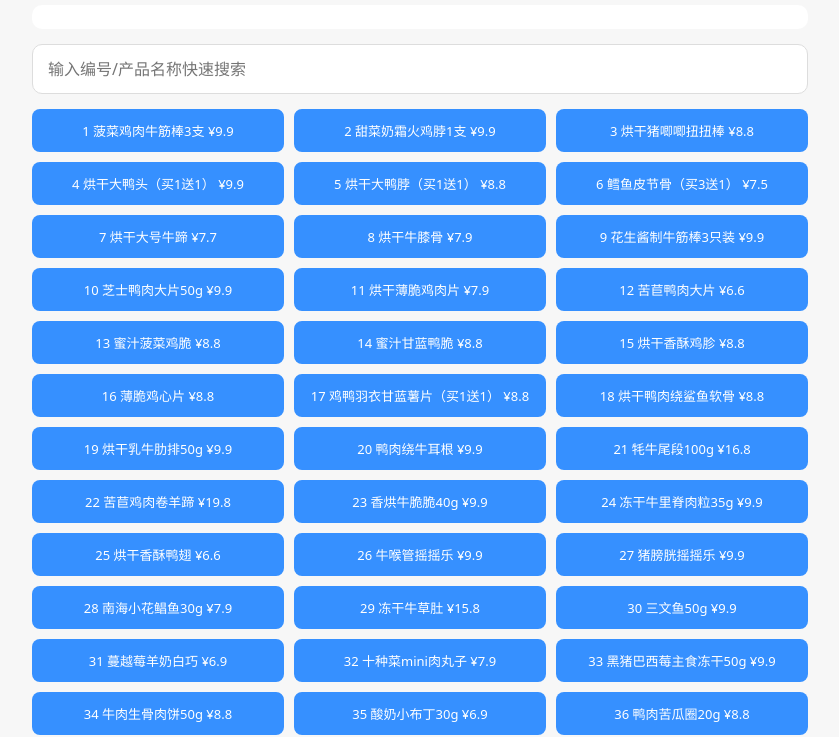
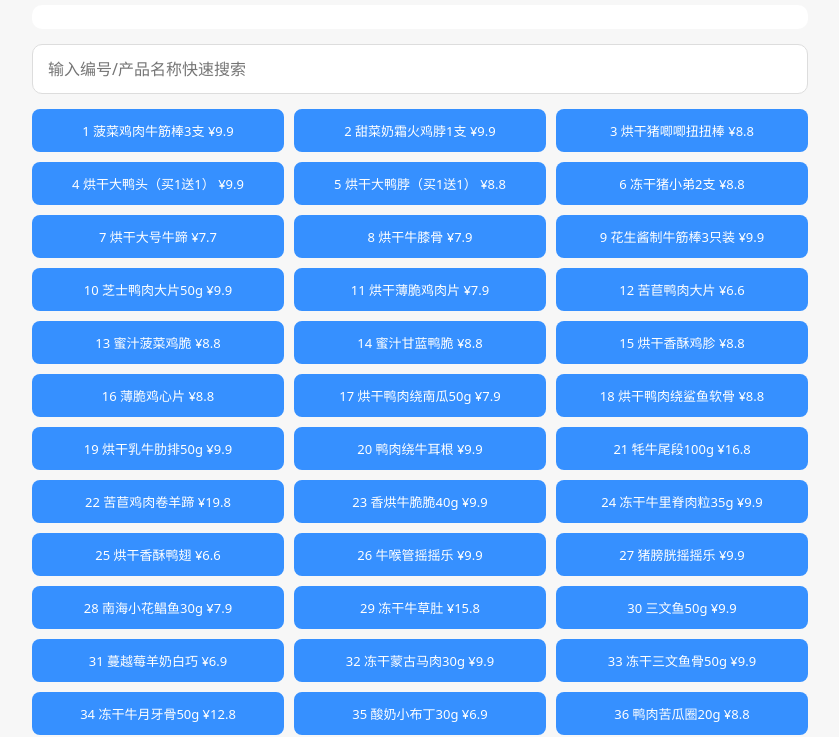
Before and after one commit to viczhangyuetao-dot/github.io, a plain HTML site: page index.html in a window 1280 px wide. Shown: the part 217-954 px from the top of the page, without its empty margins (220-1059 px from the left). Drawn offline with Linux system fonts and the light colour scheme.

Commit message:
Add files via upload

```diff
--- a/index.html
+++ b/index.html
@@ -92,7 +92,7 @@ var goodsList = [
   { "no": "3", "name": "烘干猪唧唧扭扭棒", "price": 8.8 },
   { "no": "4", "name": "烘干大鸭头（买1送1）", "price": 9.9 },
   { "no": "5", "name": "烘干大鸭脖（买1送1）", "price": 8.8 },
-  { "no": "6", "name": "鳕鱼皮节骨（买3送1）", "price": 7.5 },
+  { "no": "6", "name": "冻干猪小弟2支", "price": 8.8 },
   { "no": "7", "name": "烘干大号牛蹄", "price": 7.7 },
   { "no": "8", "name": "烘干牛膝骨", "price": 7.9 },
   { "no": "9", "name": "花生酱制牛筋棒3只装", "price": 9.9 },
@@ -103,7 +103,7 @@ var goodsList = [
   { "no": "14", "name": "蜜汁甘蓝鸭脆", "price": 8.8 },
   { "no": "15", "name": "烘干香酥鸡胗", "price": 8.8 },
   { "no": "16", "name": "薄脆鸡心片", "price": 8.8 },
-  { "no": "17", "name": "鸡鸭羽衣甘蓝薯片（买1送1）", "price": 8.8 },
+  { "no": "17", "name": "烘干鸭肉绕南瓜50g", "price": 7.9 },
   { "no": "18", "name": "烘干鸭肉绕鲨鱼软骨", "price": 8.8 },
   { "no": "19", "name": "烘干乳牛肋排50g", "price": 9.9 },
   { "no": "20", "name": "鸭肉绕牛耳根", "price": 9.9 },
@@ -118,12 +118,12 @@ var goodsList = [
   { "no": "29", "name": "冻干牛草肚", "price": 15.8 },
   { "no": "30", "name": "三文鱼50g", "price": 9.9 },
   { "no": "31", "name": "蔓越莓羊奶白巧", "price": 6.9 },
-  { "no": "32", "name": "十种菜mini肉丸子", "price": 7.9 },
-  { "no": "33", "name": "黑猪巴西莓主食冻干50g", "price": 9.9 },
-  { "no": "34", "name": "牛肉生骨肉饼50g", "price": 8.8 },
+  { "no": "32", "name": "冻干蒙古马肉30g", "price": 9.9 },
+  { "no": "33", "name": "冻干三文鱼骨50g", "price": 9.9 },
+  { "no": "34", "name": "冻干牛月牙骨50g", "price": 12.8 },
   { "no": "35", "name": "酸奶小布丁30g", "price": 6.9 },
   { "no": "36", "name": "鸭肉苦瓜圈20g", "price": 8.8},
-  { "no": "37", "name": "鹅胸磷虾主食冻干50g", "price": 8.8},
+  { "no": "37", "name": "泰利绿唇贻贝30g", "price": 39.8},
   { "no": "38", "name": "鸭肉绕雪梨50g", "price": 7.9 },
   { "no": "39", "name": "鸭肉绕鸭软骨50g", "price": 9.9 },
   { "no": "40", "name": "烘干澄海狮头鹅喉管", "price": 6.9 },
@@ -134,7 +134,7 @@ var goodsList = [
   { "no": "45", "name": "苹果鸭甜甜圈3支", "price": 9.9 },
   { "no": "46", "name": "籽仁拇指羊奶帮5根", "price": 7.9 },
   { "no": "47", "name": "烘干薯泥饼", "price": 8.8 },
-  { "no": "48", "name": "烘干脆瓜双脆", "price": 6.9 },
+  { "no": "48", "name": "烘干鸭肉绕椰条50g", "price": 8.8 },
   { "no": "49", "name": "烘干鸭肉奶钙骨", "price": 6.9 },
   { "no": "50", "name": "鸭肉奶酪棒", "price": 6.9 },
   { "no": "51", "name": "烘干猪蛋片", "price": 8.8 },
@@ -142,7 +142,7 @@ var goodsList = [
   { "no": "53", "name": "鸭肉牛皮棒", "price": 8.8 },
   { "no": "54", "name": "混合口味拇指肠", "price": 6.9 },
   { "no": "55", "name": "烘干鸭肉贝果", "price": 7.9 },
-  { "no": "56", "name": "烘干鸡肉贝果", "price": 7.7 },
+  { "no": "56", "name": "烘干牛舌50g", "price": 8.8 },
   { "no": "57", "name": "鸡肉牛喉管50g", "price": 9.9 },
   { "no": "58", "name": "海藻果蔬奶酪条80g", "price": 8.8 },
   { "no": "59", "name": "鸭肉青瓜40g", "price": 7.9 },
@@ -178,98 +178,99 @@ var goodsList = [
   { "no": "89", "name": "冻干樱花鲜朵朵", "price": 8.8 },
   { "no": "90", "name": "鸡肉草肚云朵", "price": 6.9 },
   { "no": "91", "name": "冻干磷虾", "price": 7.7 },
-  { "no": "92", "name": "彩虹羊奶饼40g", "price": 7.5 },
+  { "no": "92", "name": "北海道奶香小吐司20g", "price": 8.8 },
   { "no": "93", "name": "冻干猪心", "price": 8.8 },
   { "no": "94", "name": "磷虾蛋黄鸭肉松", "price": 6.6 },
   { "no": "95", "name": "猪里脊", "price": 9.9 },
-  { "no": "96", "name": "菠萝蜜", "price": 9.9 },
-  { "no": "97", "name": "乳鸽无菌蛋冻干50g", "price": 8.8 },
-  { "no": "98", "name": "三莓兔夹心酥50g", "price": 8.8 },
-  { "no": "99", "name": "鹿鸭蓝莓姜黄撞奶2块(买3送1)", "price": 7.9 },
-  { "no": "100", "name": "鱼子爆珠主食冻干", "price": 7.9 },
-  { "no": "101", "name": "姜黄蜂蜜鸡", "price": 8.8 },
-  { "no": "102", "name": "彩虹晶球兔肉夹心小方", "price": 12.8 },
-  { "no": "103", "name": "缤纷兔肉莓果饼", "price": 8.8 },
-  { "no": "104", "name": "美毛三色晶球主食冻干50g", "price": 7.9 },
-  { "no": "105", "name": "山竹乳鸽生骨肉50g", "price": 7.9 },
-  { "no": "106", "name": "草肚便便", "price": 8.8 },
-  { "no": "107", "name": "高白鲑蔬立方", "price": 8.8 },
-  { "no": "108", "name": "鸭肉蛋奶夹心华夫饼50g", "price": 9.9 },
-  { "no": "109", "name": "混合芽苗（买4送1）", "price": 9.9 },
-  { "no": "110", "name": "六莓粒（买4送1）", "price": 9.9 },
-  { "no": "111", "name": "缤纷蔬菜拌拌乐（买4送1）", "price": 8.8 },
-  { "no": "112", "name": "羽衣甘蓝兔肉晶球夹心棒50g", "price": 8.8 },
-  { "no": "113", "name": "蔓越莓烤奶皮子40g", "price": 8.8 },
-  { "no": "114", "name": "黄桃烤奶皮子40g", "price": 8.8 },
-  { "no": "115", "name": "北海道奶香小吐司20g", "price": 8.8 },
-  { "no": "116", "name": "流心羊奶百奇棒40g", "price": 7.9 },
-  { "no": "117", "name": "A2羊奶奶砖（买1送1）", "price": 9.9 },
-  { "no": "118", "name": "肉蛋奶脆脆砖50g", "price": 7.9 },
-  { "no": "119", "name": "巨无霸彩虹酱甜甜圈1支", "price": 26.8 },
-  { "no": "120", "name": "种子奶酱鸭脖1支", "price": 7.9 },
-  { "no": "121", "name": "香蕉黄油小熊12只", "price": 12.8 },
-  { "no": "122", "name": "半熟芝士2支", "price": 8.8 },
-  { "no": "123", "name": "鲜虾披萨鲜食1支", "price": 6.9 },
-  { "no": "124", "name": "鸭翅6只", "price": 9.9 },
-  { "no": "125", "name": "蒲公英鸭肉肠3支", "price": 7.9 },
-  { "no": "126", "name": "彩椒鸭肉肠3支", "price": 7.9 },
-  { "no": "127", "name": "鸡牛慕斯罐4个", "price": 8.8 },
-  { "no": "128", "name": "夹心牛五方", "price": 7.9 },
-  { "no": "129", "name": "鲜食鸭胸120g", "price": 7.9 },
-  { "no": "130", "name": "鲜食鸭胸600g", "price": 36.8 },
-  { "no": "131", "name": "金刚奶酪棒中", "price": 7.9 },
-  { "no": "132", "name": "金刚奶酪棒大", "price": 9.9 },
-  { "no": "133", "name": "面包超人", "price": 6.9 },
-  { "no": "134", "name": "帕恰狗披萨", "price": 8.8 },
-  { "no": "135", "name": "Kitty铜锣烧", "price": 12.8 },
-  { "no": "136", "name": "布朗尼小熊饼", "price": 6.9 },
-  { "no": "137", "name": "鲜蒸鸡心16包", "price": 8.8 },
-  { "no": "138", "name": "鲜食月牙骨", "price": 7.9 },
-  { "no": "139", "name": "玉米奶酪挞挞", "price": 6.9 },
-  { "no": "140", "name": "彩虹奶酱超大棒骨", "price": 19.8 },
-  { "no": "141", "name": "鸭肉三明治1支", "price": 7.9 },
-  { "no": "142", "name": "黄金脆奶香羊棒骨1支", "price": 12.8 },
-  { "no": "143", "name": "带髓小牛角", "price": 7.9 },
-  { "no": "144", "name": "烘干牛鞭1支", "price": 16.8 },
-  { "no": "145", "name": "烘干兔耳朵酿鸭肉4支", "price": 9.9 },
-  { "no": "146", "name": "烘干大牛耳", "price": 9.9 },
-  { "no": "147", "name": "超大号鸭肉绕月牙骨", "price": 17.8 },
-  { "no": "148", "name": "大号水牛皮磨牙棒（3支装）", "price": 9.9 },
-  { "no": "149", "name": "苹果鸭肉筋棒", "price": 8.8 },
-  { "no": "150", "name": "烘干小号牛喉头2支", "price": 9.9 },
-  { "no": "151", "name": "烘干中号牛喉头1支", "price": 7.5 },
-  { "no": "152", "name": "羊奶淋面梅花鹿筋1支", "price": 12.8 },
-  { "no": "153", "name": "超大羊奶淋面水牛皮", "price": 8.8 },
-  { "no": "154", "name": "烘干三文鱼2支", "price": 7.9 },
-  { "no": "155", "name": "烘干三文鱼6支", "price": 19.8 },
-  { "no": "156", "name": "椰林香脆10支装", "price": 9.9 },
-  { "no": "157", "name": "黄油喵喵头6只装", "price": 9.9 },
-  { "no": "158", "name": "甜心可露丽9支", "price": 9.9 },
-  { "no": "159", "name": "超长缤纷鸭肉金箍棒", "price": 16.8 },
-  { "no": "160", "name": "烤羊腿1支（买3送1）", "price": 8.8 },
-  { "no": "161", "name": "种子奶酱乐福球", "price": 9.9 },
-  { "no": "162", "name": "羊奶酱鸭头1支", "price": 6.6 },
-  { "no": "163", "name": "芝士猪皮卷1支", "price": 6.9 },
-  { "no": "164", "name": "纤蔬寿司卷100g", "price": 16.8 },
-  { "no": "165", "name": "荷包蛋羊奶溶豆50g", "price": 9.9 },
-  { "no": "166", "name": "乳鸽纤蔬餐包2包", "price": 7.9 },
-  { "no": "167", "name": "鸭肉包牛膝骨1颗", "price": 9.9 },
-  { "no": "168", "name": "鹅食管扭扭棒1支", "price": 12.8 },
-  { "no": "169", "name": "彩虹酱牛皮甜甜圈", "price": 9.9 },
-  { "no": "170", "name": "草莓鸭肉大片30g", "price": 6.6 },
-  { "no": "171", "name": "云杉小树叶（买1送1）", "price": 7.5 },
-  { "no": "172", "name": "羊奶淋面猪唧唧1支", "price": 9.9 },
-  { "no": "173", "name": "KT系列小奶片", "price": 9.9 },
-  { "no": "174", "name": "JellyCat系列小奶片", "price": 9.9 },
-  { "no": "175", "name": "泰利新西兰绿唇贻贝30g", "price": 39.8 },
-  { "no": "176", "name": "冻干蒙古马肉30g", "price": 9.9 },
-  { "no": "177", "name": "带筋带软骨牛扇骨2支", "price": 9.9 },
-  { "no": "178", "name": "鸭肉绕牛扇骨", "price": 9.9 },
-  { "no": "179", "name": "时蔬肉丸派", "price": 6.9 },
-  { "no": "180", "name": "种子鸡棒棒糖2支", "price": 9.9 },
-  { "no": "181", "name": "芝士鸭棒棒糖2支", "price": 9.9 },
-  { "no": "182", "name": "vc叶黄素淡泪痕晶球30g", "price": 8.8 },
-  { "no": "183", "name": "四益肠胃无菌蛋40g", "price": 6.9 }
+  { "no": "96", "name": "冻干鸽子心30g", "price": 8.8 },
+  { "no": "100", "name": "十种菜肉丸子50g", "price": 7.9 },
+  { "no": "101", "name": "黑猪巴西莓50g", "price": 9.9 },
+  { "no": "102", "name": "鱼籽爆珠主食冻干50g", "price": 7.9 },
+  { "no": "103", "name": "蜂蜜姜黄鸡50g", "price": 8.8 },
+  { "no": "104", "name": "彩虹晶球兔肉夹心小方", "price": 12.8 },
+  { "no": "105", "name": "缤纷兔肉莓果饼", "price": 8.8 },
+  { "no": "106", "name": "美毛三色晶球主食冻干50g", "price": 7.9 },
+  { "no": "107", "name": "山竹乳鸽生骨肉50g", "price": 7.9 },
+  { "no": "108", "name": "草肚便便", "price": 8.8 },
+  { "no": "109", "name": "高白鲑蔬立方", "price": 8.8 },
+  { "no": "110", "name": "鸭肉蛋奶夹心华夫饼50g", "price": 9.9 },
+  { "no": "111", "name": "羽衣甘蓝兔肉晶球夹心棒50g", "price": 8.8 },
+  { "no": "112", "name": "三莓兔夹心酥50g", "price": 8.8 },
+  { "no": "113", "name": "乳鸽无菌蛋冻干50g", "price": 8.8 },
+  { "no": "114", "name": "兔肉兔血小脆块50g", "price": 9.9 },
+  { "no": "115", "name": "鹿肉生骨肉饼50g", "price": 9.9 },
+  { "no": "116", "name": "鹅胸磷虾生骨肉饼50g", "price": 8.8 },
+  { "no": "117", "name": "牛肉生骨肉饼50g", "price": 8.8 },
+  { "no": "118", "name": "彩虹羊奶小饼40g", "price": 7.5 },
+  { "no": "119", "name": "鹿鸭蓝莓姜黄撞奶2块(买3送1)", "price": 7.9 },
+  { "no": "120", "name": "混合芽苗（买4送1）", "price": 9.9 },
+  { "no": "121", "name": "缤纷蔬菜拌拌乐（买4送1）", "price": 8.8 },
+  { "no": "122", "name": "六莓粒（买4送1）", "price": 9.9 },
+  { "no": "123", "name": "甜菜根15g", "price": 7.9 },
+  { "no": "124", "name": "菠萝蜜30g", "price": 9.9 },
+  { "no": "125", "name": "肉蛋奶脆脆砖50g", "price": 7.9 },
+  { "no": "126", "name": "流心羊奶百奇棒40g", "price": 7.9 },
+  { "no": "127", "name": "A2羊乳奶砖（买1送1）", "price": 9.9 },
+  { "no": "128", "name": "四益肠胃无菌蛋40g", "price": 6.9 },
+  { "no": "129", "name": "vc叶黄素淡泪痕晶球30g", "price": 8.8 },
+  { "no": "130", "name": "蔓越莓烤奶皮子40g", "price": 8.8 },
+  { "no": "131", "name": "黄桃烤奶皮子40g", "price": 8.8 },
+  { "no": "132", "name": "荷包蛋羊奶溶豆50g", "price": 9.9 },
+  { "no": "134", "name": "鲜食鸭胸120g", "price": 7.9 },
+  { "no": "135", "name": "鲜食鸭胸600g", "price": 36.8 },
+  { "no": "136", "name": "焙鲜鸡肝300g", "price": 9.9 },
+  { "no": "137", "name": "焙鲜鸡肝1000g", "price": 26.8 },
+  { "no": "138", "name": "面包超人1支", "price": 6.9 },
+  { "no": "139", "name": "帕恰狗披萨", "price": 8.8 },
+  { "no": "140", "name": "Kitty铜锣烧", "price": 12.8 },
+  { "no": "141", "name": "布朗尼小熊饼", "price": 6.9 },
+  { "no": "142", "name": "鲜蒸鸡心16包", "price": 8.8 },
+  { "no": "143", "name": "鲜食月牙骨", "price": 7.9 },
+  { "no": "144", "name": "玉米奶酪挞挞", "price": 6.9 },
+  { "no": "145", "name": "乳鸽纤蔬餐包2包", "price": 7.9 },
+  { "no": "146", "name": "香蕉黄油小熊12只", "price": 12.8 },
+  { "no": "147", "name": "鹅食管扭扭棒1支", "price": 12.8 },
+  { "no": "148", "name": "半熟芝士2支", "price": 8.8 },
+  { "no": "149", "name": "鲜虾披萨饼鲜食1支", "price": 6.9 },
+  { "no": "150", "name": "时蔬肉丸派", "price": 6.9 },
+  { "no": "151", "name": "蒲公英鸭肉肠3支", "price": 7.9 },
+  { "no": "152", "name": "彩椒鸭肉肠3支", "price": 7.9 },
+  { "no": "153", "name": "鸡牛慕斯罐4个", "price": 8.8 },
+  { "no": "154", "name": "夹心牛五方", "price": 7.9 },
+  { "no": "155", "name": "彩虹酱牛皮甜甜圈", "price": 9.9 },
+  { "no": "156", "name": "烤羊腿1支（买3送1）", "price": 8.8 },
+  { "no": "157", "name": "种子奶酱乐福球", "price": 9.9 },
+  { "no": "158", "name": "鸭肉包牛膝骨1颗", "price": 9.9 },
+  { "no": "159", "name": "芝士猪皮卷1支", "price": 6.9 },
+  { "no": "160", "name": "纤蔬寿司卷100g", "price": 16.8 },
+  { "no": "161", "name": "种子鸡棒棒糖2支", "price": 9.9 },
+  { "no": "162", "name": "芝士鸭棒棒糖2支", "price": 9.9 },
+  { "no": "163", "name": "JellyCat系列小奶片", "price": 9.9 },
+  { "no": "164", "name": "KT系列小奶片", "price": 9.9 },
+  { "no": "165", "name": "烘干牛鞭1支", "price": 16.8 },
+  { "no": "166", "name": "烘干兔耳朵酿鸭肉4支", "price": 9.9 },
+  { "no": "167", "name": "烘干大牛耳", "price": 7.9 },
+  { "no": "168", "name": "超大号鸭肉绕月牙骨", "price": 17.8 },
+  { "no": "169", "name": "先蒸后晒水牛皮磨牙棒", "price": 9.9 },
+  { "no": "170", "name": "苹果鸭肉筋棒", "price": 8.8 },
+  { "no": "171", "name": "烘干小号牛喉头2支", "price": 9.9 },
+  { "no": "172", "name": "烘干中号牛喉头1支", "price": 7.5 },
+  { "no": "173", "name": "羊奶淋面梅花鹿筋1支", "price": 12.8 },
+  { "no": "174", "name": "超大羊奶淋面水牛皮", "price": 8.8 },
+  { "no": "175", "name": "烘干三文鱼2支", "price": 7.9 },
+  { "no": "176", "name": "烘干三文鱼6支", "price": 19.8 },
+  { "no": "177", "name": "草莓鸭肉大片30g", "price": 6.6 },
+  { "no": "178", "name": "椰林香脆10支装", "price": 9.9 },
+  { "no": "179", "name": "黄油喵喵头6只装", "price": 9.9 },
+  { "no": "180", "name": "甜心可露丽9支", "price": 9.9 },
+  { "no": "181", "name": "云杉小树叶（买1送1）", "price": 7.5 },
+  { "no": "182", "name": "羊奶淋面猪唧唧1支", "price": 9.9 },
+  { "no": "183", "name": "巨无霸彩虹酱甜甜圈1支", "price": 26.8 },
+  { "no": "184", "name": "彩虹奶酱超大棒骨", "price": 19.8 },
+  { "no": "185", "name": "超长缤纷鸭肉金箍棒", "price": 16.8 },
+  { "no": "186", "name": "种子奶酱鸭脖1支", "price": 7.9 },
+  { "no": "187", "name": "带筋带软骨牛扇骨2支", "price": 9.9 },
+  { "no": "188", "name": "鸭肉绕牛扇骨1支", "price": 9.9 }
  ];
 
 var wrapDom = document.getElementById('goodsWrap');
```
